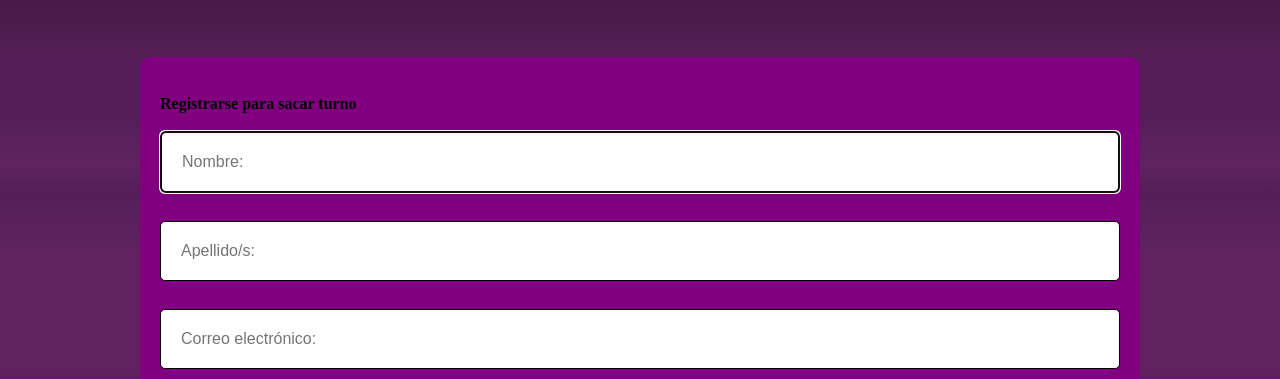
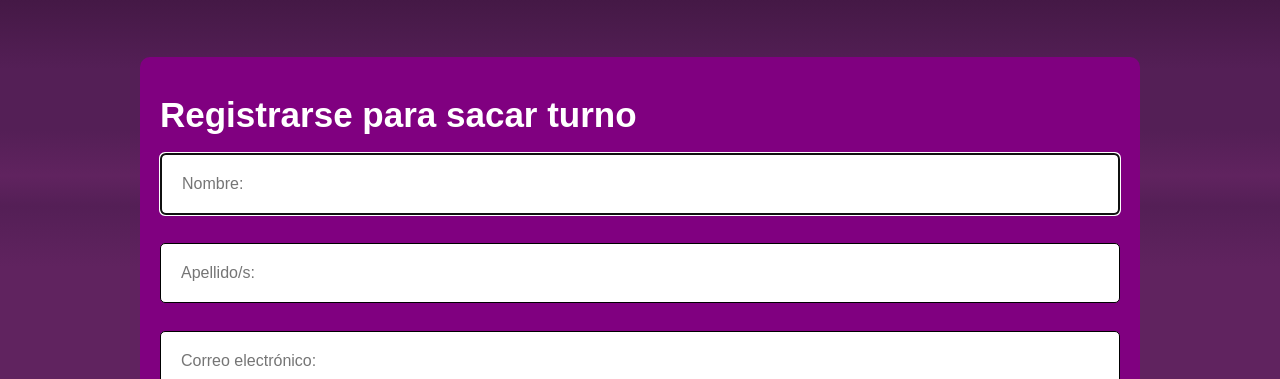
Before and after one commit to patooo12/Pre-entrega-proyecto, a plain HTML site: page index.html in a window 1280 px wide. Shown: the part 721-1100 px from the top of the page. Drawn offline with Linux system fonts and the light colour scheme.

Commit message:
styles.css

```diff
--- a/styles.css
+++ b/styles.css
@@ -41,7 +41,7 @@ h3 {
     color: white;
 }
 
-h4gi {
+h4 {
     font-size: 35px;
     font-family: Arial, Helvetica, sans-serif;
     color: white;
```
